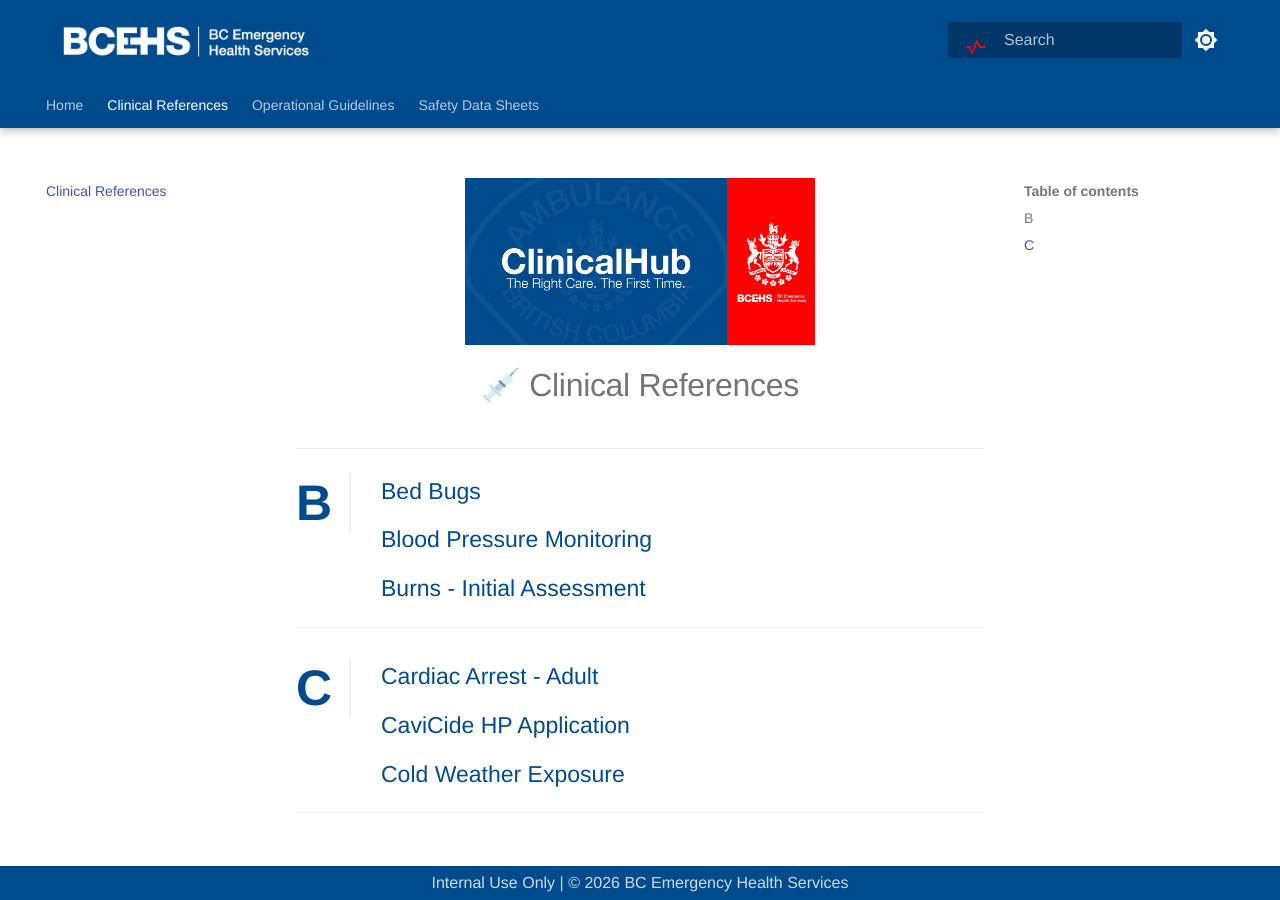
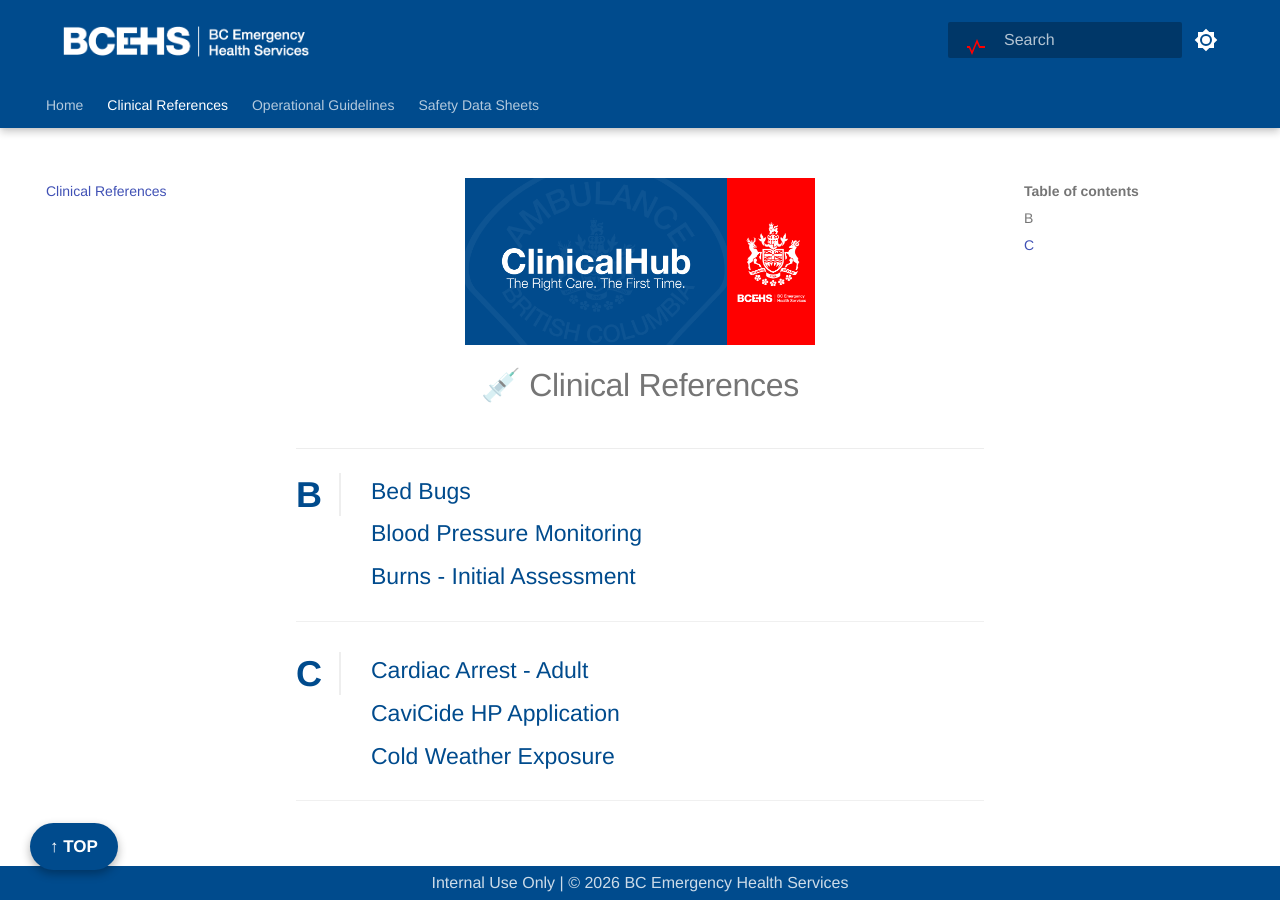
Before and after one commit to bcehsclinicalhub/TangoBot, an MkDocs documentation site: the page built from docs/clinical/index.md, in a window 1280 px wide. Built offline with MkDocs 1.6.1 and Material for MkDocs 9.7.7, drawn with Linux system fonts in a browser that asks for light colours.

Commit message:
UI: Added floating back-to-top button on left

```diff
--- a/docs/clinical/index.md
+++ b/docs/clinical/index.md
@@ -9,7 +9,7 @@
 <div class="index-section">
   <span class="index-letter">B</span>
   <div class="index-links">
-   <a href="bed-bugs-procedure.md">Bed Bugs</a>
+   <a href="../bed-bugs-procedure.md">Bed Bugs</a>
    <a href="bp-monitoring.md">Blood Pressure Monitoring</a>
    <a href="burns.md">Burns - Initial Assessment</a>
   </div>
@@ -24,3 +24,5 @@
     <a href="cold-exposure.md">Cold Weather Exposure</a>
   </div>
 </div>
+
+<a href="#" class="back-to-top">↑ TOP</a>
--- a/docs/stylesheets/extra.css
+++ b/docs/stylesheets/extra.css
@@ -136,21 +136,25 @@
 }
 
 .index-letter {
-    font-size: 2.5rem;
+    font-size: 1.8rem; /* Decreased from 2.5rem */
     font-weight: 800;
     color: #004B8D;
     line-height: 1.2;
-    min-width: 55px;
+    min-width: 45px; /* Shrunk slightly to match new font size */
     border-right: 2px solid #eee;
-    padding-right: 15px;
+    padding-right: 12px;
 }
 
-.index-links {
-    flex: 1;
-    display: flex !important;
-    flex-direction: column !important; /* Forces vertical stack for HTML links */
-    gap: 12px !important;
+.index-links a {
+    font-size: 1rem; /* Decreased from 1.15rem - Standard reading size */
+    font-weight: 500;
+    color: #004B8D !important;
+    text-decoration: none !important;
+    display: block !important;
+    margin-bottom: 6px !important; /* Tighter vertical spacing */
 }
+
+/* ... (keep the hover and H2 hiding code the same) ... */
 
 .index-links a {
     font-size: 1.15rem;
```
